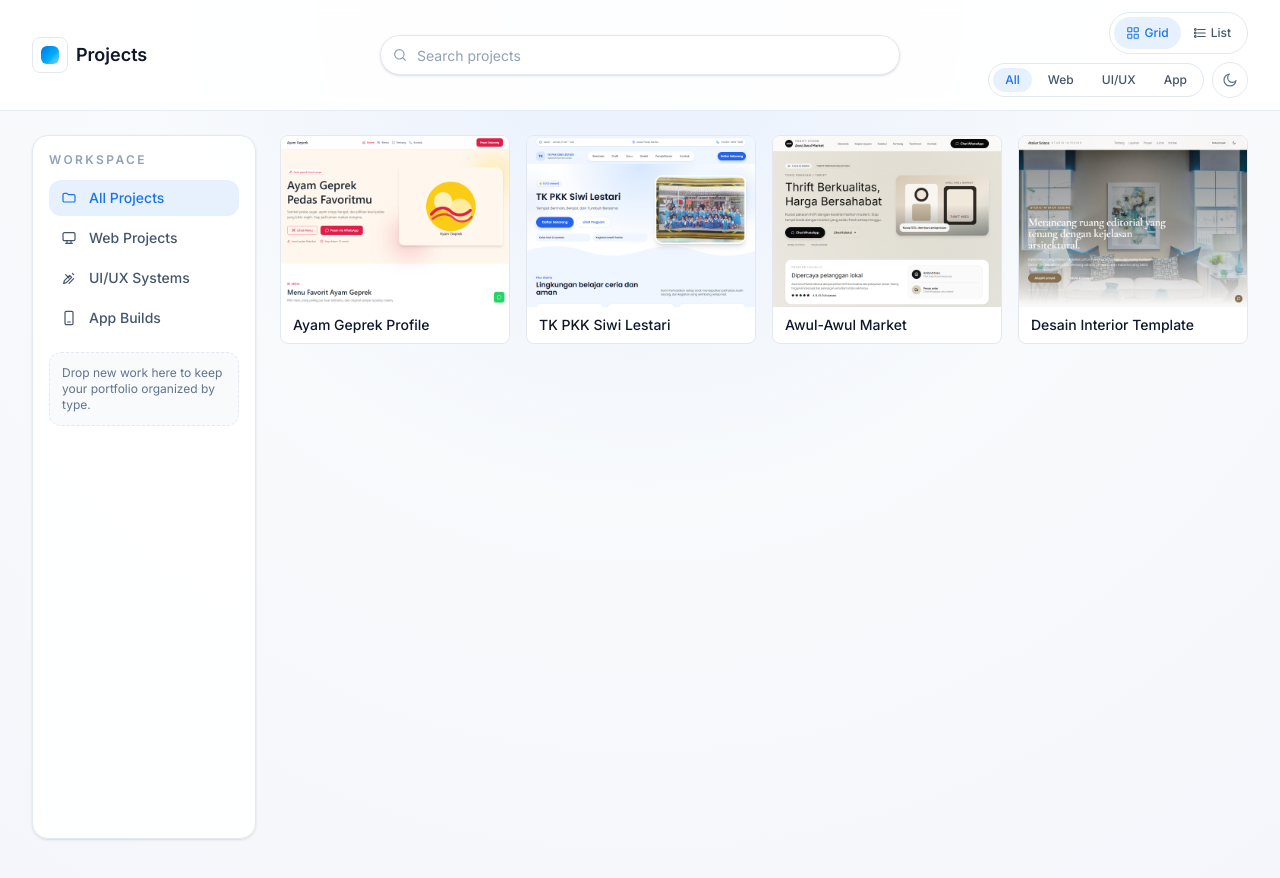
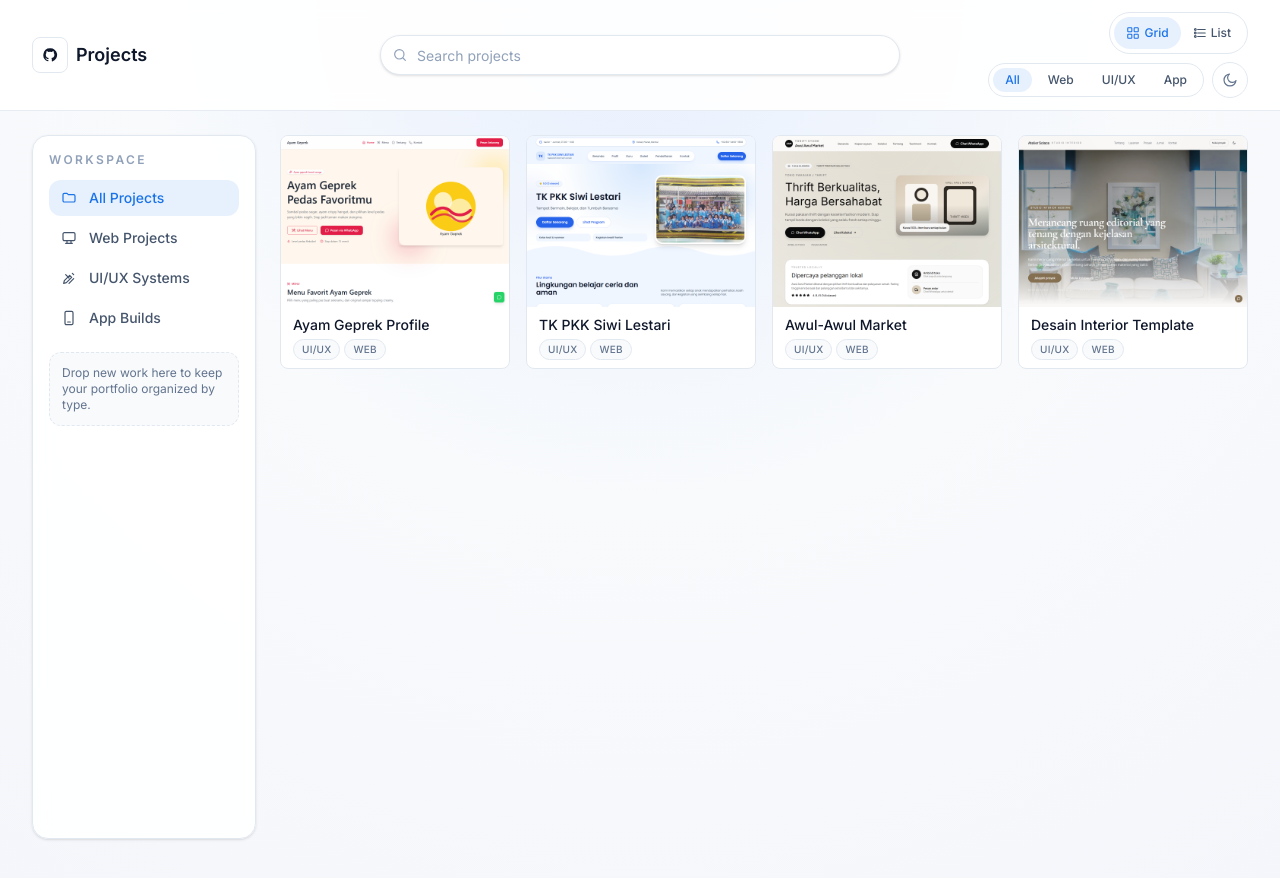
Before and after one commit to l0c4lxid/project-drive, a Next.js app: page / in a window 1280 px wide. Shown: the top 878 px of the page. Built offline with nearby package versions, Linux system fonts and the light colour scheme.

Commit message:
update 32 files

```diff
--- a/app/components/ProjectCard.tsx
+++ b/app/components/ProjectCard.tsx
@@ -13,6 +13,7 @@ export default function ProjectCard({
   isSelected,
 }: ProjectCardProps) {
   const useUnoptimized = project.thumbnailImage.includes("image.thum.io");
+  const tags = project.tags?.length ? project.tags : [project.type];
 
   return (
     <div className="group relative">
@@ -40,6 +41,16 @@ export default function ProjectCard({
             <p className="truncate text-sm font-medium text-slate-900 dark:text-slate-100">
               {project.title}
             </p>
+            <div className="mt-1 flex flex-wrap gap-1">
+              {tags.map((tag) => (
+                <span
+                  key={tag}
+                  className="rounded-full border border-slate-200 bg-slate-50 px-2 py-0.5 text-[10px] font-medium uppercase tracking-wide text-slate-500 dark:border-slate-700 dark:bg-slate-800 dark:text-slate-300"
+                >
+                  {tag}
+                </span>
+              ))}
+            </div>
           </div>
         </div>
       </button>
--- a/app/components/TopBar.tsx
+++ b/app/components/TopBar.tsx
@@ -55,8 +55,8 @@ export default function TopBar({
           >
             <MenuIcon />
           </button>
-          <div className="h-9 w-9 rounded-lg border border-slate-200 bg-white p-2 dark:border-slate-700 dark:bg-slate-900">
-            <div className="h-full w-full rounded-md bg-gradient-to-br from-[#1A73E8] via-sky-500 to-sky-300" />
+          <div className="flex h-9 w-9 items-center justify-center rounded-lg border border-slate-200 bg-white text-slate-900 dark:border-slate-700 dark:bg-slate-900 dark:text-slate-100">
+            <GitHubMarkIcon />
           </div>
           <span className="text-lg font-semibold text-slate-900 dark:text-slate-100">
             {title}
@@ -247,3 +247,16 @@ function MoonIcon() {
     </svg>
   );
 }
+
+function GitHubMarkIcon() {
+  return (
+    <svg
+      className="h-4 w-4"
+      viewBox="0 0 24 24"
+      fill="currentColor"
+      aria-hidden="true"
+    >
+      <path d="M12 2a10 10 0 00-3.16 19.48c.5.1.68-.22.68-.48v-1.7c-2.77.6-3.35-1.17-3.35-1.17-.46-1.17-1.12-1.48-1.12-1.48-.9-.62.07-.6.07-.6 1 .07 1.53 1.04 1.53 1.04.9 1.53 2.36 1.08 2.94.83.1-.65.35-1.08.63-1.33-2.22-.25-4.56-1.1-4.56-4.9 0-1.08.4-1.97 1.04-2.66-.1-.25-.45-1.27.1-2.64 0 0 .85-.27 2.8 1.02a9.6 9.6 0 015.1 0c1.95-1.29 2.8-1.02 2.8-1.02.55 1.37.2 2.39.1 2.64.65.7 1.04 1.58 1.04 2.66 0 3.8-2.35 4.65-4.6 4.9.36.31.68.9.68 1.83v2.7c0 .26.18.58.68.48A10 10 0 0012 2z" />
+    </svg>
+  );
+}
--- a/app/data/projects.json
+++ b/app/data/projects.json
@@ -8,6 +8,7 @@
     "demoUrl": "https://ayam-geprek-profile.vercel.app/",
     "techStack": ["Next.js", "TypeScript", "Tailwind CSS"],
     "type": "UI/UX",
+    "tags": ["UI/UX", "Web"],
     "year": 2025
   },
   {
@@ -19,6 +20,7 @@
     "demoUrl": "https://tk-pkk-siwi-lestari.vercel.app/",
     "techStack": ["Next.js", "TypeScript", "Tailwind CSS"],
     "type": "UI/UX",
+    "tags": ["UI/UX", "Web"],
     "year": 2025
   },
   {
@@ -30,6 +32,7 @@
     "demoUrl": "https://awul-awul-market.vercel.app/",
     "techStack": ["Next.js", "TypeScript", "Tailwind CSS"],
     "type": "UI/UX",
+    "tags": ["UI/UX", "Web"],
     "year": 2025
   },
   {
@@ -41,6 +44,7 @@
     "demoUrl": "https://desain-interior-template.vercel.app/",
     "techStack": ["Next.js", "TypeScript", "Tailwind CSS"],
     "type": "UI/UX",
+    "tags": ["UI/UX", "Web"],
     "year": 2025
   }
 ]
--- a/app/data/projects.ts
+++ b/app/data/projects.ts
@@ -11,6 +11,7 @@ export type Project = {
   demoUrl?: string;
   techStack: string[];
   type: ProjectType;
+  tags?: string[];
   year: number;
 };
 
--- a/app/layout.tsx
+++ b/app/layout.tsx
@@ -11,6 +11,9 @@ const inter = Inter({
 export const metadata: Metadata = {
   title: "Project Drive",
   description: "A Google Drive-inspired workspace for project portfolios.",
+  icons: {
+    icon: "/icon.svg",
+  },
 };
 
 export default function RootLayout({
```
Also changed, not shown: app/icon.svg (added).
